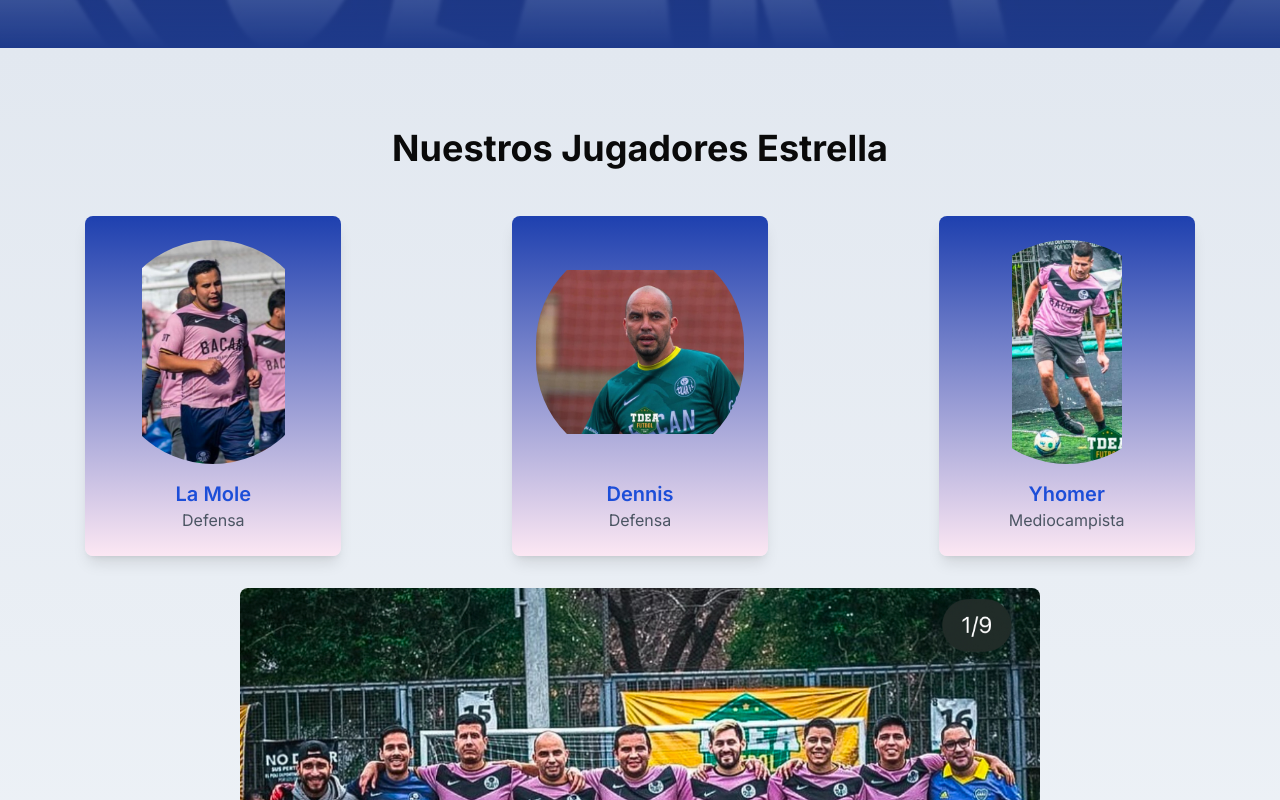
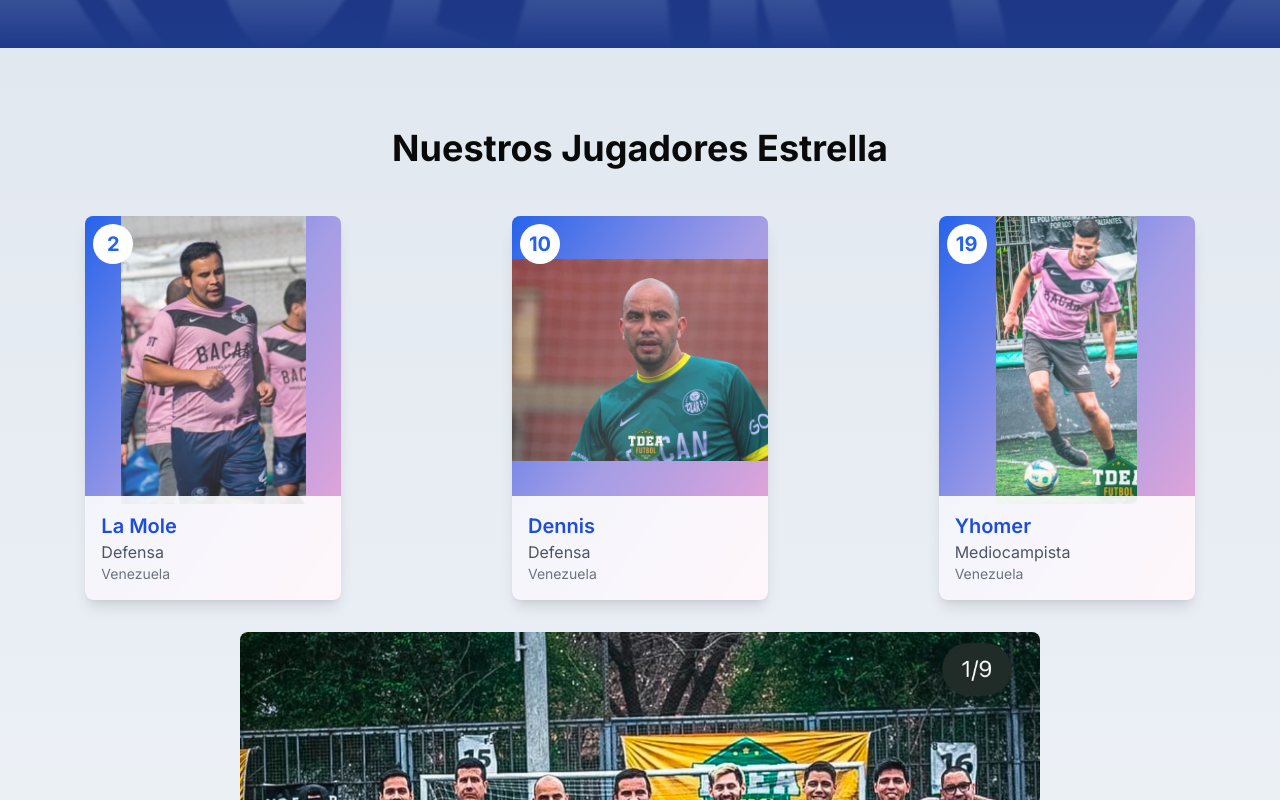
Before and after one commit to ChristianSnchz/polar, a Next.js app in the folder polar/: page / in a window 1280 px wide. Shown: the part 832-1632 px from the top of the page. Built offline with nearby package versions, Linux system fonts and the light colour scheme.

Commit message:
polar page

```diff
--- a/polar/components/Hero.tsx
+++ b/polar/components/Hero.tsx
@@ -2,6 +2,14 @@
 
 import { motion } from 'framer-motion';
 import Image from 'next/image';
+
+import { Limelight } from 'next/font/google';
+
+const lime = Limelight({
+  subsets: ['latin'],
+  display: 'swap',
+  weight: '400',
+});
 
 export default function Hero() {
   return (
@@ -34,7 +42,11 @@ export default function Hero() {
           transition={{ duration: 0.8 }}
           className="text-center"
         >
-          <h1 className="text-6xl font-bold mb-4">POLAR FC</h1>
+          <h1
+            className={`${lime.className} text-6xl  md:text-9xl font-bold uppercase`}
+          >
+            POLAR FC
+          </h1>
           {/* <p className="text-2xl mb-8">La fuerza del norte en el sur</p> */}
         </motion.div>
       </div>
@@ -71,7 +83,7 @@ export default function Hero() {
           repeatType: 'reverse',
         }}
       >
-        <p className="text-7xl">🐻‍❄️</p>
+        <p className="  text-2xl md:text-7xl">🐻‍❄️</p>
       </motion.div>
     </section>
   );
--- a/polar/components/Players.tsx
+++ b/polar/components/Players.tsx
@@ -5,9 +5,27 @@ import AnimatedSection from './AnimatedSection';
 import { motion } from 'framer-motion';
 
 const players = [
-  { name: 'La Mole', position: 'Defensa', image: '/assets/mole.jpeg' },
-  { name: 'Dennis', position: 'Defensa', image: '/assets/dennis.jpeg' },
-  { name: 'Yhomer', position: 'Mediocampista', image: '/assets/cheito.jpeg' },
+  {
+    name: 'La Mole',
+    position: 'Defensa',
+    image: '/assets/mole.jpeg',
+    number: 2,
+    nationality: 'Venezuela',
+  },
+  {
+    name: 'Dennis',
+    position: 'Defensa',
+    image: '/assets/dennis.jpeg',
+    number: 10,
+    nationality: 'Venezuela',
+  },
+  {
+    name: 'Yhomer',
+    position: 'Mediocampista',
+    image: '/assets/cheito.jpeg',
+    number: 19,
+    nationality: 'Venezuela',
+  },
 ];
 
 export default function Players() {
@@ -26,24 +44,36 @@ export default function Players() {
           {players.map((player) => (
             <AnimatedSection key={player.name} className="flex justify-center">
               <motion.div
-                className=" rounded-lg shadow-lg p-6 text-center w-64
-
-                  bg-gradient-to-b from-blue-800 to-pink-100
-                "
-                whileHover={{ scale: 1.05 }}
+                className="w-64 h-96 bg-gradient-to-br from-blue-600 to-pink-300 rounded-lg shadow-lg overflow-hidden relative"
+                whileHover={{
+                  scale: 1.05,
+                  boxShadow: '0px 0px 8px rgb(59, 130, 246)',
+                }}
                 transition={{ type: 'spring', stiffness: 300 }}
               >
+                <div className="absolute inset-0 bg-gradient-to-br from-transparent via-white to-transparent opacity-20 z-10"></div>
+                <div className="relative h-3/4">
                   <Image
                     src={player.image}
                     alt={player.name}
-                  width={200}
-                  height={200}
-                  className="mx-auto h-56 w-56 object-contain rounded-full mb-4"
+                    layout="fill"
+                    objectFit="contain"
+                    className="z-0"
                   />
+                </div>
+                <div className="absolute top-2 left-2 bg-white rounded-full w-10 h-10 flex items-center justify-center z-20">
+                  <span className="text-blue-600 font-bold text-xl">
+                    {player.number}
+                  </span>
+                </div>
+                <div className="absolute bottom-0 left-0 right-0 bg-white bg-opacity-90 p-4 z-20">
                   <h3 className="text-xl font-semibold text-blue-700">
                     {player.name}
                   </h3>
                   <p className="text-gray-600">{player.position}</p>
+                  <p className="text-gray-500 text-sm">{player.nationality}</p>
+                </div>
+                <div className="absolute inset-0 bg-gradient-to-tr from-blue-300 to-pink-100 opacity-0 hover:opacity-20 transition-opacity duration-300 z-30"></div>
               </motion.div>
             </AnimatedSection>
           ))}
--- a/polar/tailwind.config.ts
+++ b/polar/tailwind.config.ts
@@ -1,11 +1,11 @@
-import type { Config } from "tailwindcss";
+import type { Config } from 'tailwindcss';
 
 const config: Config = {
-    darkMode: ["class"],
+  darkMode: ['class'],
   content: [
-    "./pages/**/*.{js,ts,jsx,tsx,mdx}",
-    "./components/**/*.{js,ts,jsx,tsx,mdx}",
-    "./app/**/*.{js,ts,jsx,tsx,mdx}",
+    './pages/**/*.{js,ts,jsx,tsx,mdx}',
+    './components/**/*.{js,ts,jsx,tsx,mdx}',
+    './app/**/*.{js,ts,jsx,tsx,mdx}',
   ],
   theme: {
     extend: {
@@ -14,31 +14,31 @@ const config: Config = {
         foreground: 'hsl(var(--foreground))',
         card: {
           DEFAULT: 'hsl(var(--card))',
-  				foreground: 'hsl(var(--card-foreground))'
+          foreground: 'hsl(var(--card-foreground))',
         },
         popover: {
           DEFAULT: 'hsl(var(--popover))',
-  				foreground: 'hsl(var(--popover-foreground))'
+          foreground: 'hsl(var(--popover-foreground))',
         },
         primary: {
           DEFAULT: 'hsl(var(--primary))',
-  				foreground: 'hsl(var(--primary-foreground))'
+          foreground: 'hsl(var(--primary-foreground))',
         },
         secondary: {
           DEFAULT: 'hsl(var(--secondary))',
-  				foreground: 'hsl(var(--secondary-foreground))'
+          foreground: 'hsl(var(--secondary-foreground))',
         },
         muted: {
           DEFAULT: 'hsl(var(--muted))',
-  				foreground: 'hsl(var(--muted-foreground))'
+          foreground: 'hsl(var(--muted-foreground))',
         },
         accent: {
           DEFAULT: 'hsl(var(--accent))',
-  				foreground: 'hsl(var(--accent-foreground))'
+          foreground: 'hsl(var(--accent-foreground))',
         },
         destructive: {
           DEFAULT: 'hsl(var(--destructive))',
-  				foreground: 'hsl(var(--destructive-foreground))'
+          foreground: 'hsl(var(--destructive-foreground))',
         },
         border: 'hsl(var(--border))',
         input: 'hsl(var(--input))',
@@ -48,16 +48,16 @@ const config: Config = {
           '2': 'hsl(var(--chart-2))',
           '3': 'hsl(var(--chart-3))',
           '4': 'hsl(var(--chart-4))',
-  				'5': 'hsl(var(--chart-5))'
-  			}
+          '5': 'hsl(var(--chart-5))',
+        },
       },
       borderRadius: {
         lg: 'var(--radius)',
         md: 'calc(var(--radius) - 2px)',
-  			sm: 'calc(var(--radius) - 4px)'
-  		}
-  	}
+        sm: 'calc(var(--radius) - 4px)',
       },
-  plugins: [require("tailwindcss-animate")],
+    },
+  },
+  plugins: [require('tailwindcss-animate')],
 };
 export default config;
```
Lines whose indentation alone changed are shown as unchanged.
